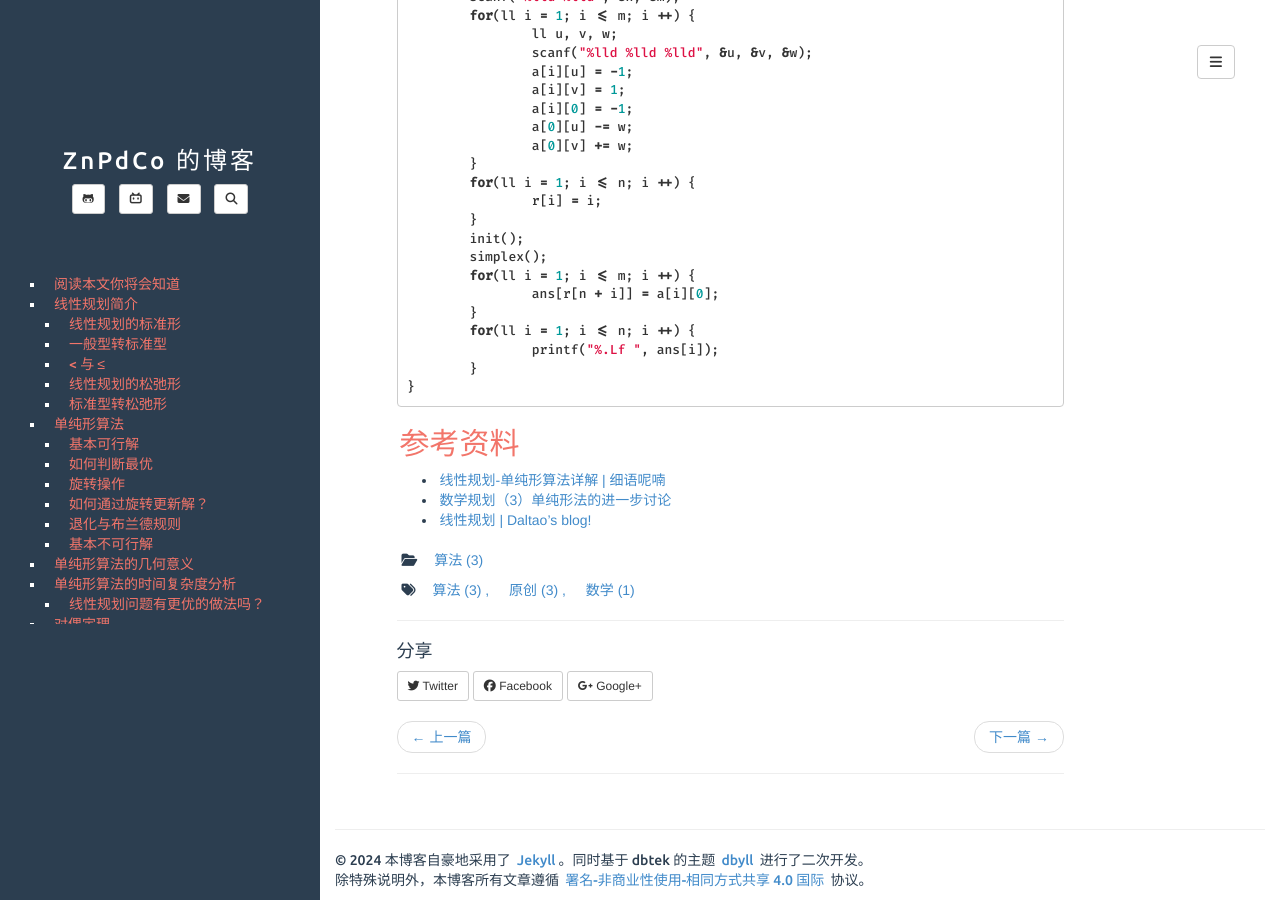
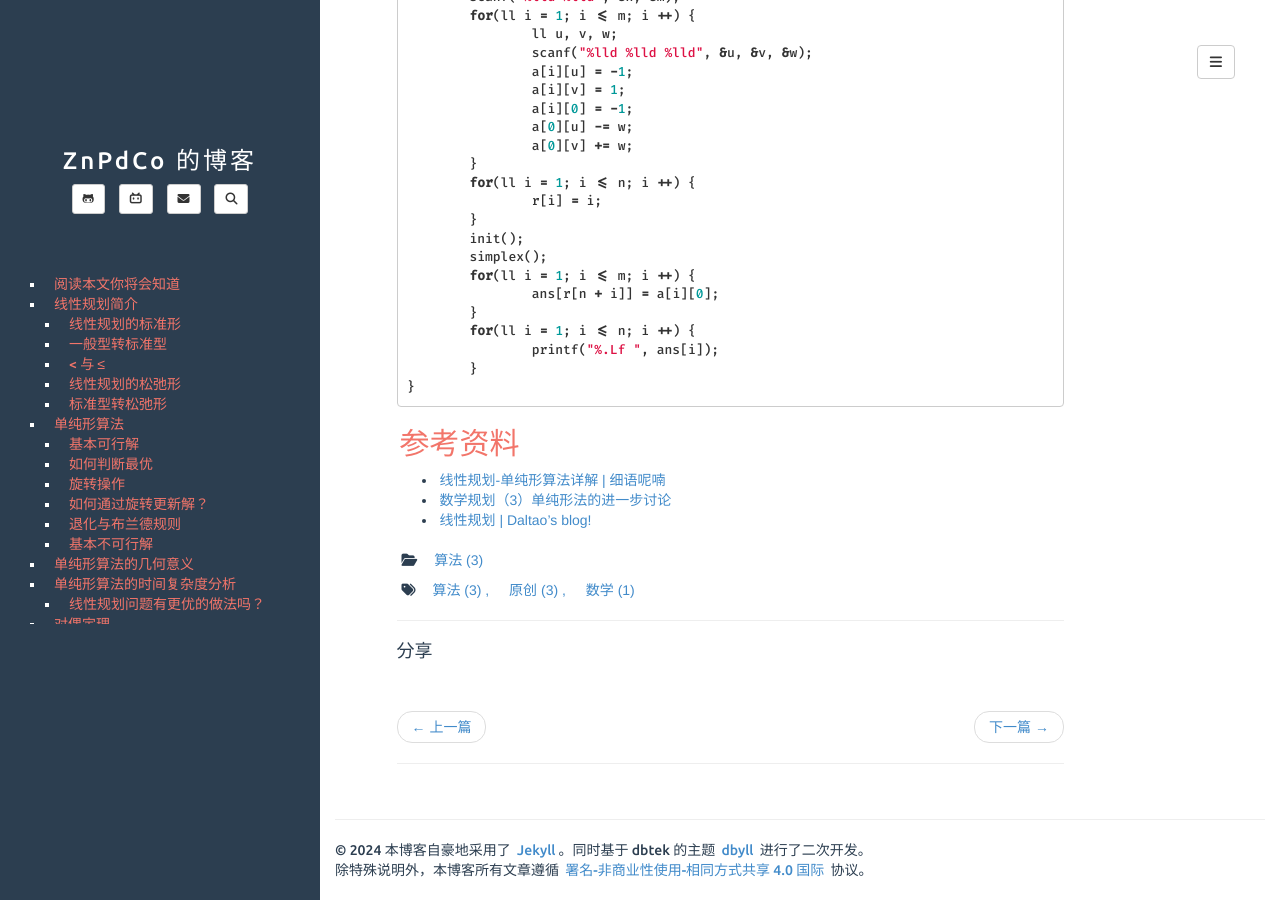
Before and after one commit to ZnPdCo/oldblog, a Jekyll site: the page built from _posts/2024-05-02-simplex.md, in a window 1280 px wide and 900 px high, scrolled down 24000 px. Built offline with Jekyll 4.4.1, drawn with Linux system fonts in a browser that asks for light colours; comment, search, counter and statistics services are not loaded.

Commit message:
addtoany

```diff
--- a/_includes/post.html
+++ b/_includes/post.html
@@ -68,21 +68,15 @@
         <div>
             <section class="share">
                 <h4 class="section-title">分享</h4>
-                <a class="btn btn-default btn-sm twitter" href="http://twitter.com/share?text={{page.title | encode}}{% if site.author.twitter%}&via={{site.author.twitter}}{% endif %}"
-                   onclick="window.open(this.href, 'twitter-share', 'width=550,height=235');return false;">
-                   <i class="fa-brands fa-twitter"></i>
-                  Twitter
-                </a>
-                <a class="btn btn-default btn-sm facebook" href="https://www.facebook.com/sharer/sharer.php"
-                   onclick="window.open(this.href, 'facebook-share','width=580,height=296');return false;">
-                   <i class="fa-brands fa-facebook"></i>
-                  Facebook
-                </a>
-                <a class="btn btn-default btn-sm gplus"
-                   onclick="window.open('https://plus.google.com/share?url='+window.location.href, 'google-plus-share', 'width=490,height=530');return false;">
-                   <i class="fa-brands fa-google-plus-g"></i>
-                  Google+
-                </a>
+                <!-- AddToAny BEGIN -->
+                <div class="a2a_kit a2a_kit_size_32 a2a_default_style">
+                <a class="a2a_dd" href="https://www.addtoany.com/share"></a>
+                <a class="a2a_button_wechat"></a>
+                <a class="a2a_button_x"></a>
+                <a class="a2a_button_facebook"></a>
+                </div>
+                <script async src="https://static.addtoany.com/menu/page.js"></script>
+                <!-- AddToAny END -->
               </section>
         </div>
 
```
